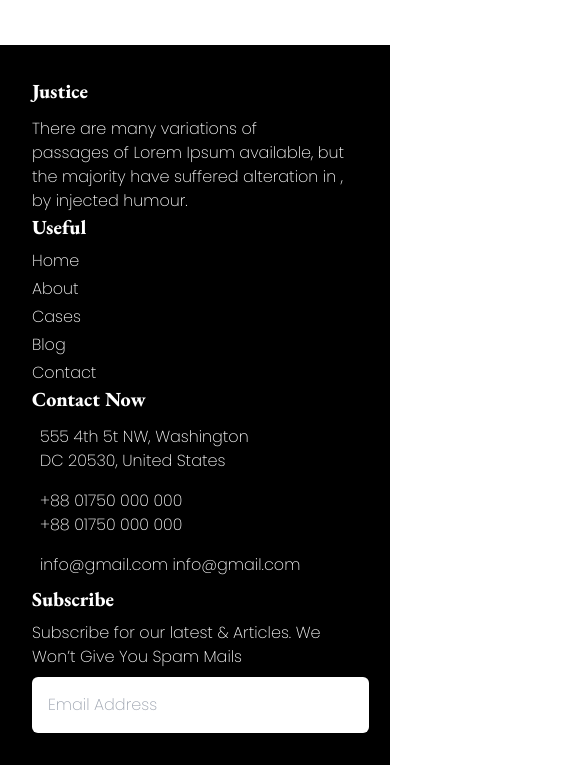
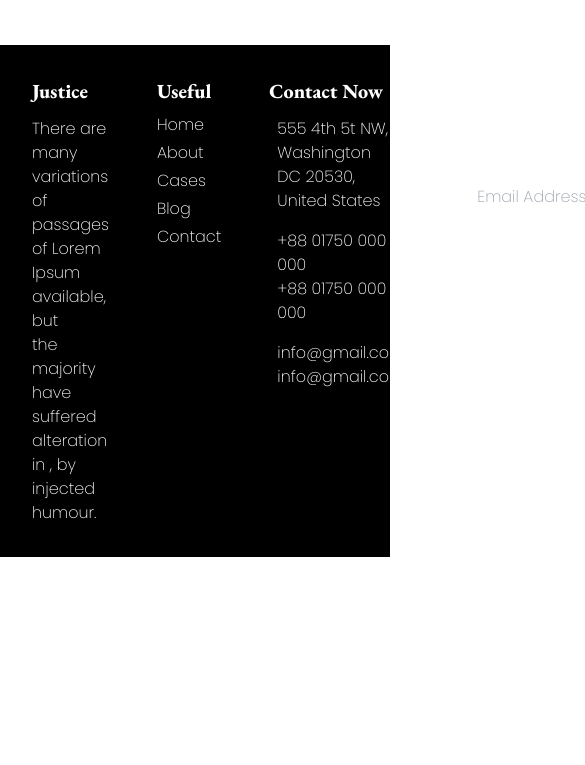
Before and after one commit to A01711575013/Legal-Slolution-Web, a plain HTML site: page index.html in a window 390 px wide. Shown: the part 5048-5813 px from the top of the page, 585 px wide, since content can reach past the window. After the commit the page ends 5605 px from the top, so only its background shows below. Drawn offline with nearby package versions, Linux system fonts and the light colour scheme.

Commit message:
footer edit

```diff
--- a/index.html
+++ b/index.html
@@ -311,7 +311,7 @@
         </section>
     </main>
     <footer class="bg-black text-white font-poppins">
-        <div class="lg:flex max-w-6xl mx-auto p-8 gap-12">
+        <div class="flex max-w-6xl mx-auto p-8 gap-12">
             <!-- justice -->
             <div>
                 <div>
```
